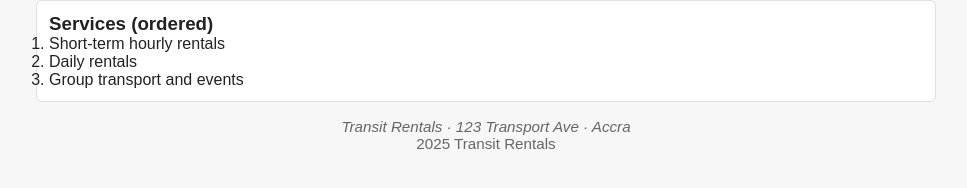
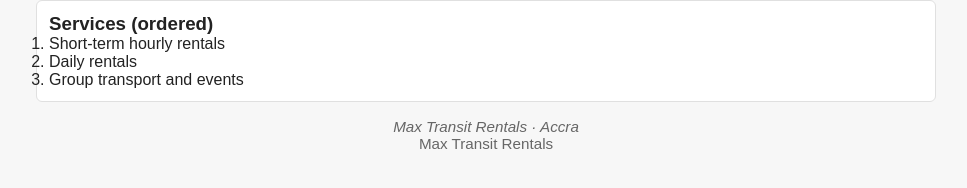
Before and after one commit to Maxatefoe/MaxTR.github.io, a plain HTML site: page index.html in a window 1280 px wide. Shown: the part 516-704 px from the top of the page, without its empty margins (154-1121 px from the left). Drawn offline with Linux system fonts and the light colour scheme.

Commit message:
Modify footer content in index.html
Updated footer address and company name.

```diff
--- a/index.html
+++ b/index.html
@@ -75,9 +75,9 @@
 
   <footer>
     <address>
-      Transit Rentals · 123 Transport Ave · Accra
+      Max Transit Rentals · Accra
     </address>
-    <p>2025 Transit Rentals</p>
+    <p> Max Transit Rentals</p>
   </footer>
 </body>
 </html>
```
